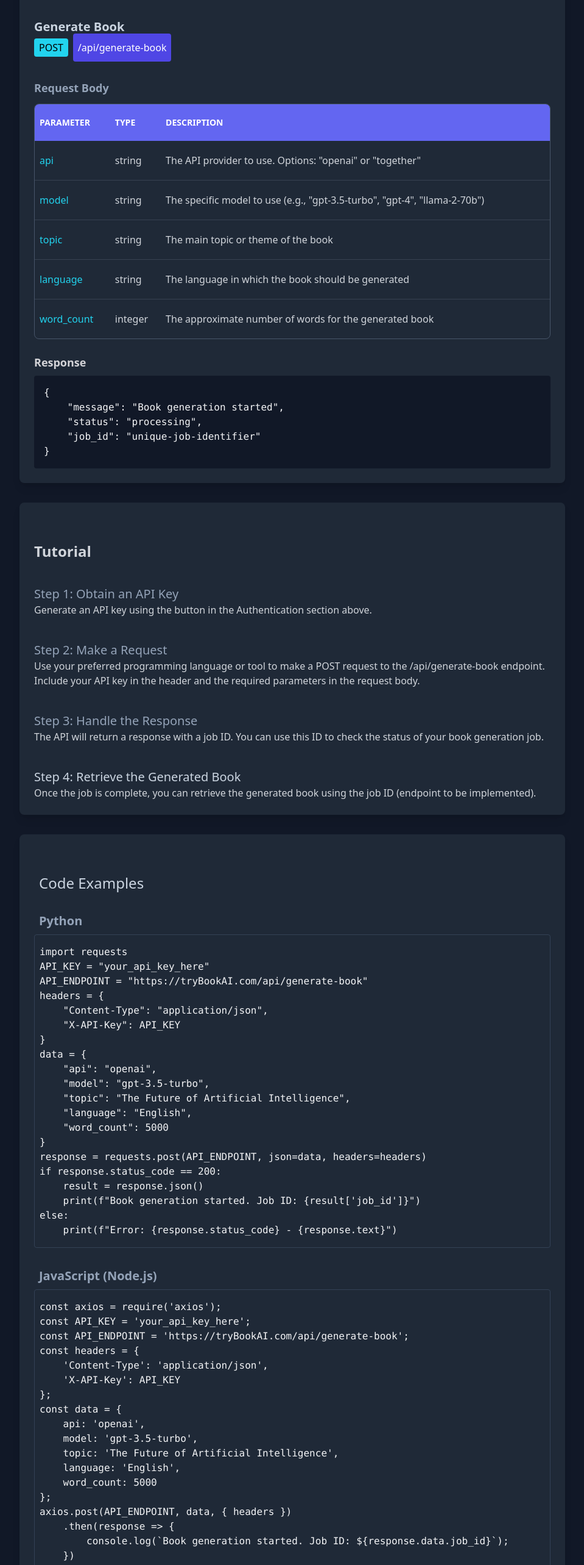
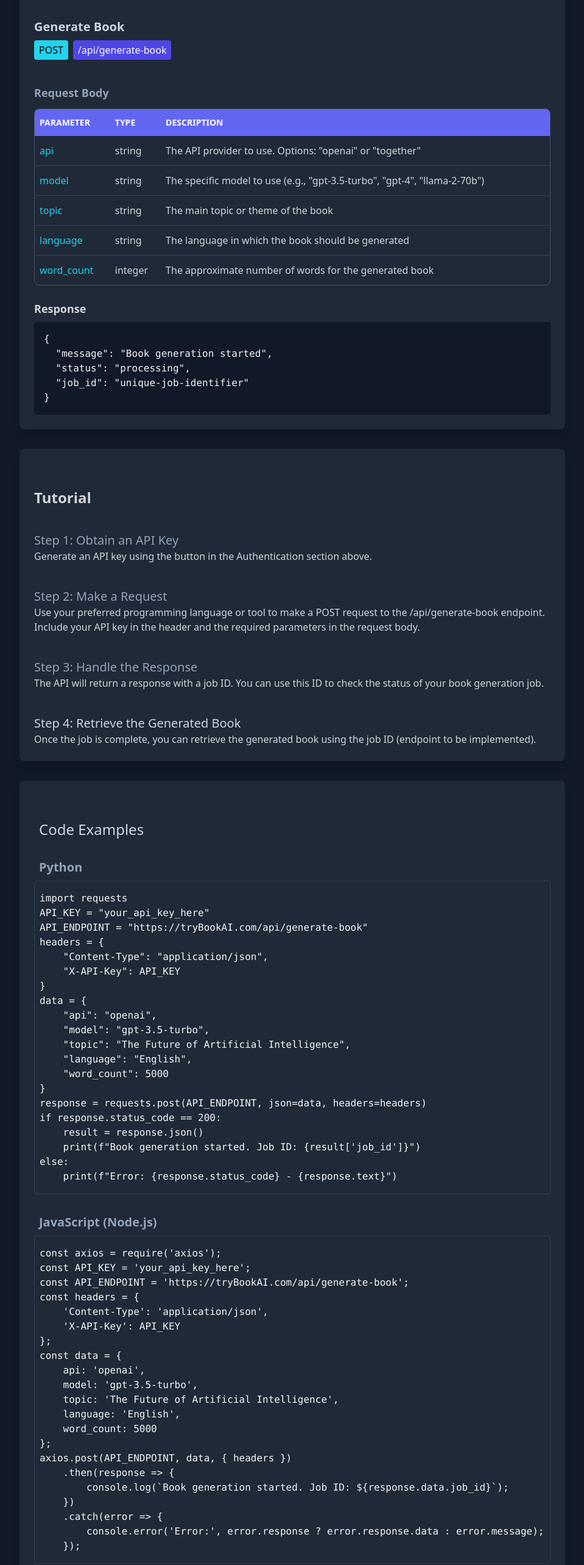
Before and after one commit to Adityaat2810/BookAI-assignment, a React (Vite) app: page /pricing in a window 1280 px wide. Shown: the part 1020-3586 px from the top of the page at 61% size, without its empty margins (160-1119 px from the left). Built offline with nearby package versions, Linux system fonts and the light colour scheme.

Commit message:
make it more responsive

```diff
--- a/package.json
+++ b/package.json
@@ -12,6 +12,7 @@
   "dependencies": {
     "react": "^18.3.1",
     "react-dom": "^18.3.1",
+    "react-markdown": "^9.0.1",
     "react-router-dom": "^6.26.0"
   },
   "devDependencies": {
--- a/src/components/pricePage-components/code-example.jsx
+++ b/src/components/pricePage-components/code-example.jsx
@@ -1,17 +1,10 @@
-import React from 'react'
+import React from 'react';
+import ReactMarkdown from 'react-markdown';
 
 function CodeExample() {
-  return (
-    <div className="bg-gray-800 rounded-lg p-6 shadow-lg ">
-      <h1 className='text-slate-300 text-2xl font-medium pt-10 px-2'>
-        Code Examples
-      </h1>
-      <h1 className='text-xl font-semibold text-slate-400 mt-8 pb-2 px-2'>
-        Python
-      </h1>
-      <div className="border border-slate-700 p-4 rounded px-2">
-        <pre className="text-gray-100">
-{`import requests
+  const pythonCode = `
+\`\`\`python
+import requests
 API_KEY = "your_api_key_here"
 API_ENDPOINT = "https://tryBookAI.com/api/generate-book"
 headers = {
@@ -30,15 +23,13 @@ if response.status_code == 200:
     result = response.json()
     print(f"Book generation started. Job ID: {result['job_id']}")
 else:
-    print(f"Error: {response.status_code} - {response.text}")`}
-        </pre>
-      </div>
-      <h1 className='text-xl font-semibold text-slate-400 mt-8 pb-2 px-2'>
-        JavaScript (Node.js)
-      </h1>
-      <div className="border border-slate-700 p-4 rounded px-2">
-        <pre className="text-gray-100">
-{`const axios = require('axios');
+    print(f"Error: {response.status_code} - {response.text}")
+\`\`\`
+`;
+
+  const jsCode = `
+\`\`\`javascript
+const axios = require('axios');
 const API_KEY = 'your_api_key_here';
 const API_ENDPOINT = 'https://tryBookAI.com/api/generate-book';
 const headers = {
@@ -58,11 +49,31 @@ axios.post(API_ENDPOINT, data, { headers })
     })
     .catch(error => {
         console.error('Error:', error.response ? error.response.data : error.message);
-    });`}
-        </pre>
+    });
+\`\`\`
+`;
+
+  return (
+    <div className="bg-gray-800 rounded-lg p-6 shadow-lg">
+      <h1 className='text-slate-300 text-2xl font-medium pt-10 px-2'>
+        Code Examples
+      </h1>
+      <h2 className='text-xl font-semibold text-slate-400 mt-8 pb-2 px-2'>
+        Python
+      </h2>
+      <div className="border border-slate-700 p-4 rounded px-2 overflow-x-auto">
+        <ReactMarkdown className="text-gray-100 text-sm sm:text-base break-words">{pythonCode}</ReactMarkdown>
+      </div>
+      <h2 className='text-xl font-semibold text-slate-400 mt-8 pb-2 px-2'>
+        JavaScript (Node.js)
+      </h2>
+      <div className="border border-slate-700 p-4 rounded px-2 overflow-x-auto">
+        <ReactMarkdown className="text-gray-100 text-sm sm:text-base break-words">
+          {jsCode}
+        </ReactMarkdown>
       </div>
     </div>
-  )
+  );
 }
 
-export default CodeExample
+export default CodeExample;
--- a/src/components/pricePage-components/endpoint-componet.jsx
+++ b/src/components/pricePage-components/endpoint-componet.jsx
@@ -1,6 +1,17 @@
 import React from 'react';
+import ReactMarkdown from 'react-markdown';
 
 export function EndpointsComponent() {
+  const response = `
+\`\`\`
+{
+  "message": "Book generation started",
+  "status": "processing",
+  "job_id": "unique-job-identifier"
+}
+\`\`\`
+`;
+
   return (
     <div className="bg-gray-800 rounded-lg p-6 shadow-lg text-gray-300">
       <h2 className="text-2xl font-semibold text-slate-300 mb-4 pt-10">
@@ -9,49 +20,49 @@ export function EndpointsComponent() {
       <h3 className="text-xl font-semibold text-slate-300 mb-2 pt-8">
         Generate Book
       </h3>
-      <div className="mb-4">
-        <span className="bg-cyan-400 text-black px-2 py-1 rounded mr-2">
+      <div className="mb-4 flex flex-col sm:flex-row">
+        <span className="bg-cyan-400 text-black px-2 py-1 rounded mr-2 mb-2 sm:mb-0">
           POST
         </span>
-        <span className="bg-indigo-600 text-white px-2 py-3 font-medium rounded">
+        <span className="bg-indigo-600 text-white px-2 py-1 font-medium rounded">
           /api/generate-book
         </span>
       </div>
       <h4 className="text-lg font-semibold text-slate-400 mb-2 mt-10">
         Request Body
       </h4>
-      <div className="overflow-hidden rounded-lg border border-slate-600 mb-6 mt-3">
-        <table className="w-full">
+      <div className="overflow-x-auto rounded-lg border border-slate-600 mb-6 mt-3">
+        <table className="w-full min-w-[500px]">
           <thead className="bg-indigo-500 text-white">
             <tr>
-              <th className="p-2 text-left py-5 text-sm">PARAMETER</th>
-              <th className="p-2 text-left py-5 text-sm">TYPE</th>
-              <th className="p-2 text-left py-5 text-sm">DESCRIPTION</th>
+              <th className="p-2 text-left py-3 text-sm">PARAMETER</th>
+              <th className="p-2 text-left py-3 text-sm">TYPE</th>
+              <th className="p-2 text-left py-3 text-sm">DESCRIPTION</th>
             </tr>
           </thead>
           <tbody>
-            <tr className="border-b border-gray-700 ">
-              <td className="p-2 text-cyan-400 font-medium py-5">api</td>
-              <td className="p-2 ">string</td>
-              <td className="p-2 ">The API provider to use. Options: "openai" or "together"</td>
+            <tr className="border-b border-gray-700">
+              <td className="p-2 text-cyan-400 font-medium py-3">api</td>
+              <td className="p-2">string</td>
+              <td className="p-2">The API provider to use. Options: "openai" or "together"</td>
             </tr>
             <tr className="border-b border-gray-700">
-              <td className="p-2 text-cyan-400 font-medium py-5">model</td>
+              <td className="p-2 text-cyan-400 font-medium py-3">model</td>
               <td className="p-2">string</td>
               <td className="p-2">The specific model to use (e.g., "gpt-3.5-turbo", "gpt-4", "llama-2-70b")</td>
             </tr>
             <tr className="border-b border-gray-700">
-              <td className="p-2 text-cyan-400 font-medium py-5">topic</td>
+              <td className="p-2 text-cyan-400 font-medium py-3">topic</td>
               <td className="p-2">string</td>
               <td className="p-2">The main topic or theme of the book</td>
             </tr>
             <tr className="border-b border-gray-700">
-              <td className="p-2 text-cyan-400 font-medium py-5">language</td>
+              <td className="p-2 text-cyan-400 font-medium py-3">language</td>
               <td className="p-2">string</td>
               <td className="p-2">The language in which the book should be generated</td>
             </tr>
             <tr>
-              <td className="p-2 text-cyan-400 font-medium py-5">word_count</td>
+              <td className="p-2 text-cyan-400 font-medium py-3">word_count</td>
               <td className="p-2">integer</td>
               <td className="p-2">The approximate number of words for the generated book</td>
             </tr>
@@ -59,14 +70,10 @@ export function EndpointsComponent() {
         </table>
       </div>
       <h4 className="text-lg font-semibold text-zinc-300 mb-2 mt-5">Response</h4>
-      <div className="bg-gray-900 p-4 rounded">
-        <pre className="text-gray-100">
-{`{
-    "message": "Book generation started",
-    "status": "processing",
-    "job_id": "unique-job-identifier"
-}`}
-        </pre>
+      <div className="bg-gray-900 p-4 rounded overflow-x-auto">
+        <ReactMarkdown className="text-gray-100 text-sm sm:text-base break-words">
+          {response}
+        </ReactMarkdown>
       </div>
     </div>
   );
```
Also changed, not shown: 1 other file (tests, documents, lock files or other folders).
